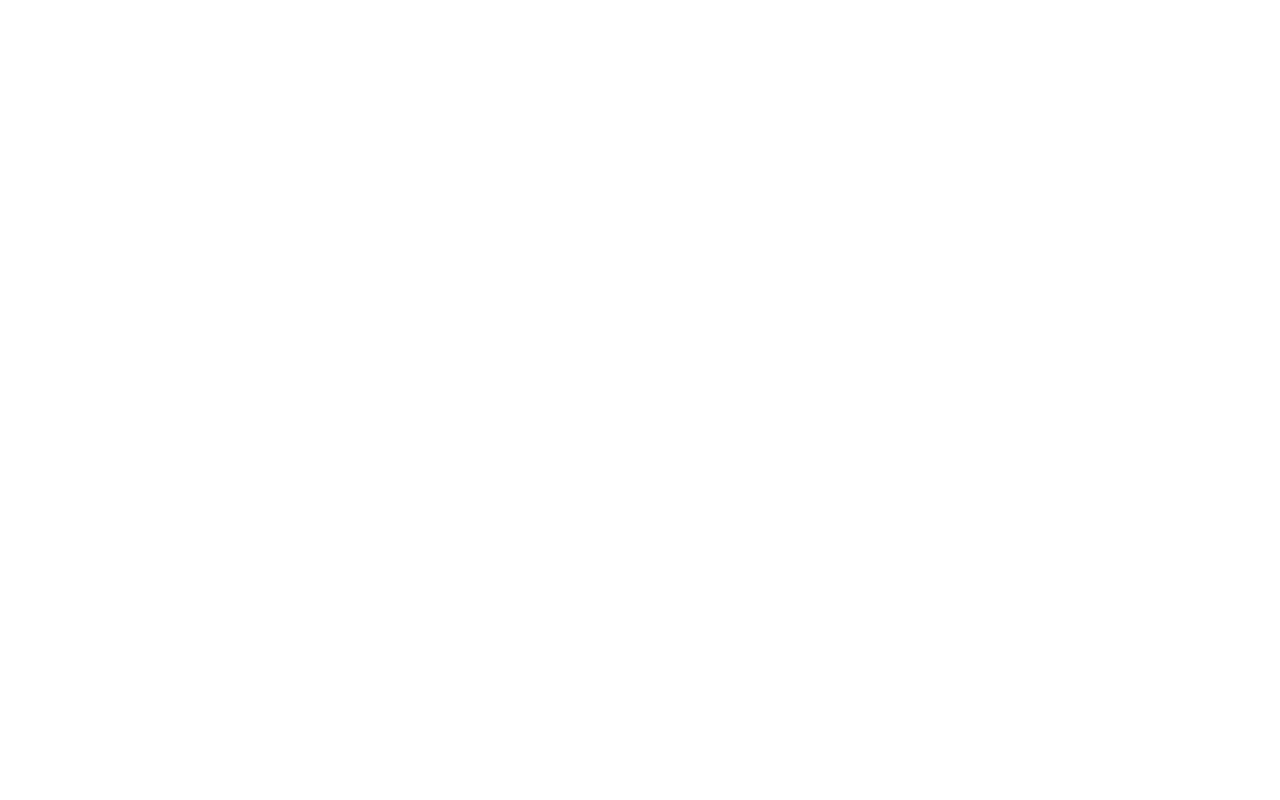
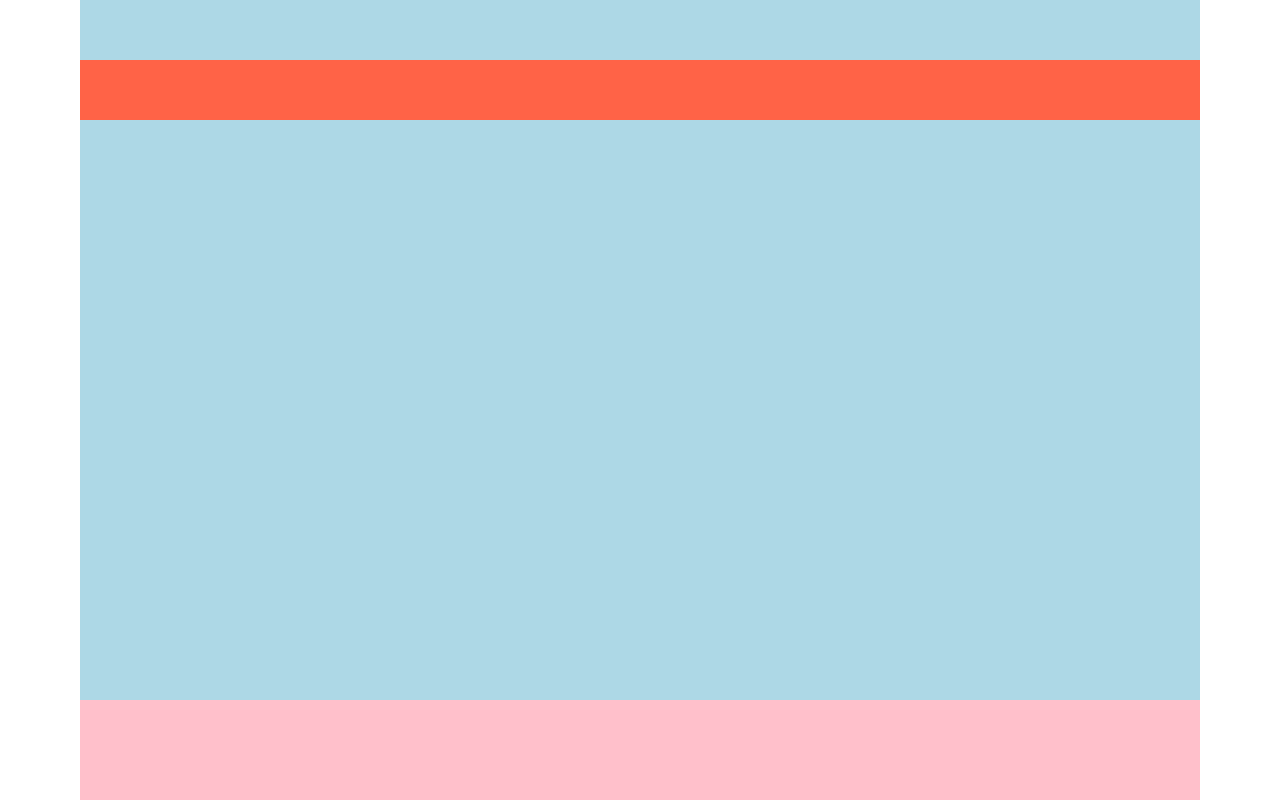
Before and after one commit to Vfy-gif/tony-pizzaria, a plain HTML site: page index.html in a window 1280 px wide. Shown: the top 800 px of the page. Drawn offline with Linux system fonts and the light colour scheme.

Commit message:
header fixo

```diff
--- a/index.html
+++ b/index.html
@@ -8,5 +8,8 @@
 </head>
 <body>
 
+    <header></header>
+    <main></main>
+    <footer></footer>
 </body>
 </html>
--- a/style.css
+++ b/style.css
@@ -10,3 +10,23 @@ a{
 ul,ol,li{
     list-style: none;
 }
+
+body{
+    padding: 0 80px;
+}
+
+header{
+    position: fixed;
+    background-color: tomato;
+    height: 60px;
+    width: calc(100% - 160px);
+    top: 60px;
+}
+main{
+    background-color: lightblue;
+    height: 700px;
+}
+footer{
+    background-color: pink;
+    height: 1526px;
+}
```
